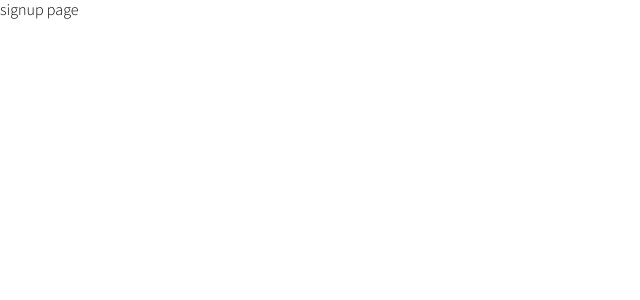
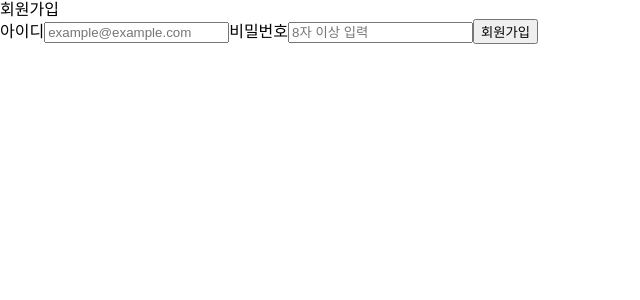
Before and after one commit to eunjeong90/wanted-pre-onboarding-frontend, a React (Create React App) app: page /signup in a window 1280 px wide. Shown: the top 300 px of the page, without its empty margins (0-640 px from the left). Built offline with nearby package versions, Linux system fonts and the light colour scheme.

Commit message:
feat: 추가 useInputs hook, SignUp 컴포넌트 적용

```diff
--- /dev/null
+++ b/src/lib/hooks/useInputs.tsx
@@ -0,0 +1,21 @@
+import React, { useCallback, useState } from "react";
+
+const useInputs = () => {
+  const [value, setValue] = useState<{
+    [key: string]: string;
+  }>({});
+  const onHandler = useCallback(
+    (e: React.ChangeEvent<HTMLInputElement>) => {
+      const testId = e.target.dataset["testid"] as string;
+      setValue({
+        ...value,
+        [testId]: e.target.value,
+      });
+      console.log(value);
+    },
+    [value]
+  );
+  return [value, onHandler] as const;
+};
+
+export default useInputs;
--- a/src/pages/SignUp.tsx
+++ b/src/pages/SignUp.tsx
@@ -1,7 +1,41 @@
 import React from "react";
+import useInputs from "lib/hooks/useInputs";
 
 const SignUp = () => {
-  return <div>signup page</div>;
+  const [signUpInputs, onHandler] = useInputs();
+
+  return (
+    <div>
+      <h2>회원가입</h2>
+      <form>
+        <label htmlFor="email">
+          아이디
+          <input
+            type="text"
+            id="email"
+            data-testid="email-input"
+            value={signUpInputs.email}
+            onChange={onHandler}
+            placeholder="example@example.com"
+          />
+        </label>
+        <label htmlFor="password">
+          비밀번호
+          <input
+            type="password"
+            id="password"
+            data-testid="password-input"
+            value={signUpInputs.password}
+            onChange={onHandler}
+            placeholder="8자 이상 입력"
+          />
+        </label>
+        <button type="submit" data-testid="signup-button">
+          회원가입
+        </button>
+      </form>
+    </div>
+  );
 };
 
 export default SignUp;
```
